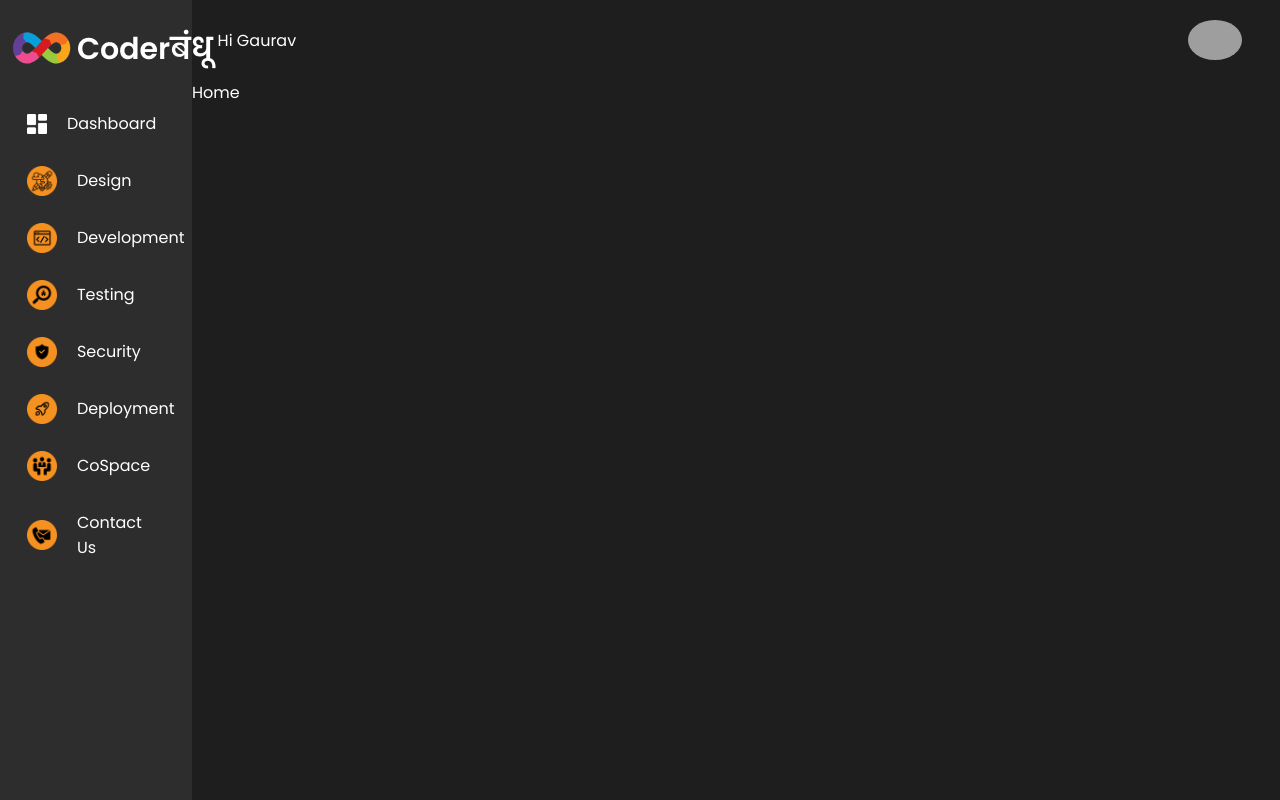
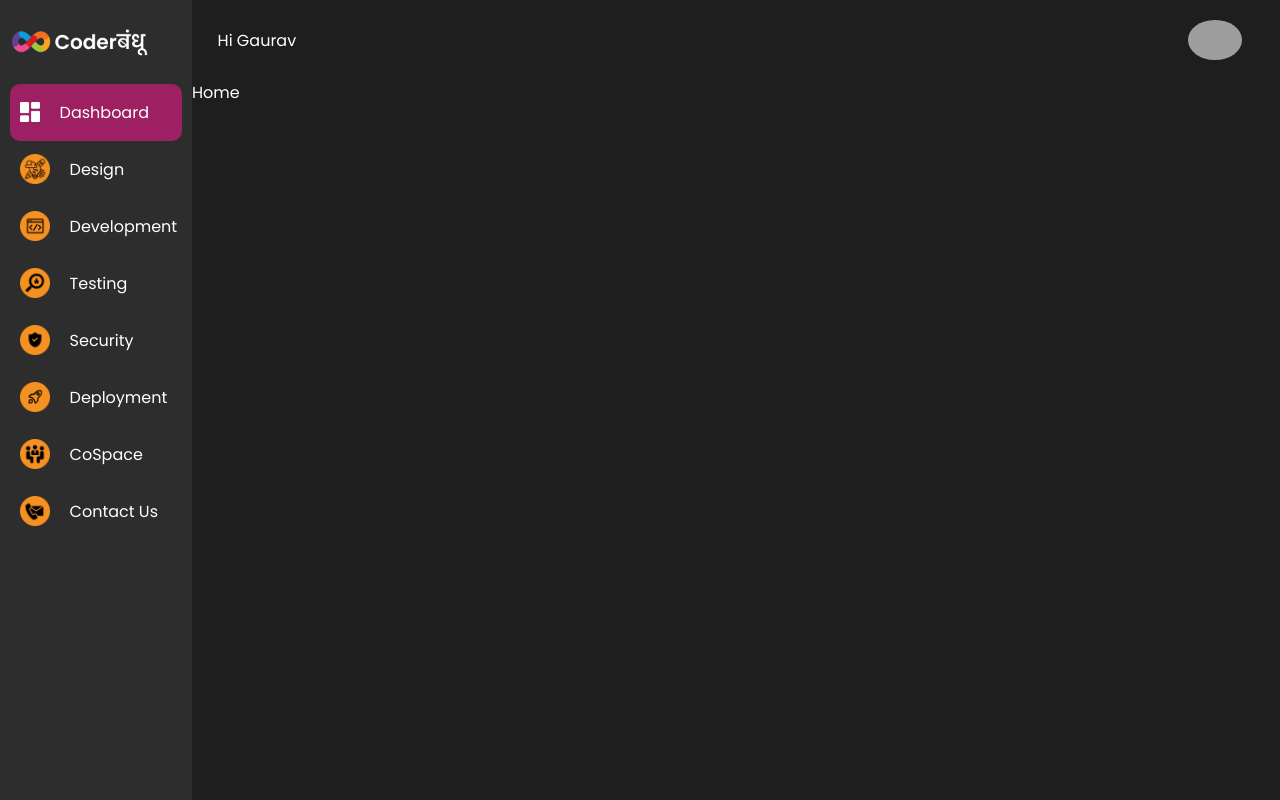
Before and after one commit to shahkushal38/DTDL-CoderBandhu, a React (Create React App) app in the folder frontend/: page / in a window 1280 px wide. Built offline with nearby package versions, Linux system fonts and the light colour scheme; no server answers; grey boxes are pictures that could not be loaded.

Commit message:
Sidenav css

```diff
--- a/frontend/src/components/SideNavbar/SideNavbar.css
+++ b/frontend/src/components/SideNavbar/SideNavbar.css
@@ -12,9 +12,12 @@
     color: white;
 }
 
+.side_nav a:active{
+    background-color: #9D2062;
+}
 .nav_list{
     list-style-type: none;
-    padding: 10%;
+    padding: 0;
     margin: 0;
 }
 
@@ -23,8 +26,13 @@
     flex-direction: row;
     /* justify-content: left; */
     align-items: center;
+    padding-left: 10px;
 }
 
+.nav_item.active {
+    background-color: #9D2062;
+    border-radius: 10px;
+  }
 .nav_item img{
     width: 20px;
     height: 20px;
@@ -35,3 +43,11 @@
     width: 30px !important;
     height: 30px !important;
 }
+
+.nav_points{
+    padding-top: 20px;
+}
+
+.coderbandhu{
+    width: 80%;
+}
--- a/frontend/src/components/SideNavbar/SideNavbar.jsx
+++ b/frontend/src/components/SideNavbar/SideNavbar.jsx
@@ -1,46 +1,70 @@
 import React from "react";
 import "./SideNavbar.css";
-import { Link } from "react-router-dom";
+import { Link, useLocation } from "react-router-dom";
 
 const SideNavbar = () => {
+  const location = useLocation();
+  const currentPath = location.pathname;
+
   return (
     <div className="side_nav_container">
       <div className="side_nav">
-        <img src="./logo.png" alt="logo" />
+        <img className="coderbandhu" src="./logo.png" alt="logo" />
         <div className="nav_points">
           <ul className="nav_list">
             <Link to="">
-              <li className="nav_item">
+              <li className={`nav_item ${currentPath === "/" ? "active" : ""}`}>
                 <img src="./dashboard_logo.png" alt="" />
                 <p>Dashboard</p>
               </li>
             </Link>
             <Link to="design">
-              <li className="nav_item">
+              <li
+                className={`nav_item ${
+                  currentPath === "/design" ? "active" : ""
+                }`}
+              >
                 <img src="./design_logo.png" alt="" className="yellow_logo" />
                 <p>Design</p>
               </li>
             </Link>
-            <Link to="developement,">
-              <li className="nav_item">
+            <Link to="developement">
+              <li
+                className={`nav_item ${
+                  currentPath === "/development" ? "active" : ""
+                }`}
+              >
                 <img src="./dev_logo.png" alt="" className="yellow_logo" />
                 <p>Development</p>
               </li>
             </Link>
             <Link to="testing">
-              <li className="nav_item">
+              <li
+                className={`nav_item ${
+                  currentPath === "/testing" ? "active" : ""
+                }`}
+              >
                 <img src="./testing_logo.png" alt="" className="yellow_logo" />
                 <p>Testing</p>
               </li>
             </Link>
             <Link to="security">
-              <li className="nav_item">
+              <li
+                className={`nav_item ${
+                  currentPath === "/security" ? "active" : ""
+                }`}
+              >
                 <img src="./security_logo.png" alt="" className="yellow_logo" />
                 <p>Security</p>
               </li>
             </Link>
             <Link to="deployment">
-              <li className="nav_item">
+              <li
+                className="nav_item"
+                sName={`nav_item ${
+                  currentPath === "/deployment" ? "active" : ""
+                }`}
+              >
                 <img
                   src="./deployment_logo.png"
                   alt=""
@@ -50,13 +74,21 @@ const SideNavbar = () => {
               </li>
             </Link>
             <Link to="cospace">
-              <li className="nav_item">
+              <li
+                className={`nav_item ${
+                  currentPath === "/cospace" ? "active" : ""
+                }`}
+              >
                 <img src="./cospace_logo.png" alt="" className="yellow_logo" />
                 <p>CoSpace</p>
               </li>
             </Link>
 
-            <li className="nav_item">
+            <li
+              className={`nav_item ${
+                currentPath === "/contact" ? "active" : ""
+              }`}
+            >
               <img src="./contact_logo.png" alt="" className="yellow_logo" />
               <p>Contact Us</p>
             </li>
```
